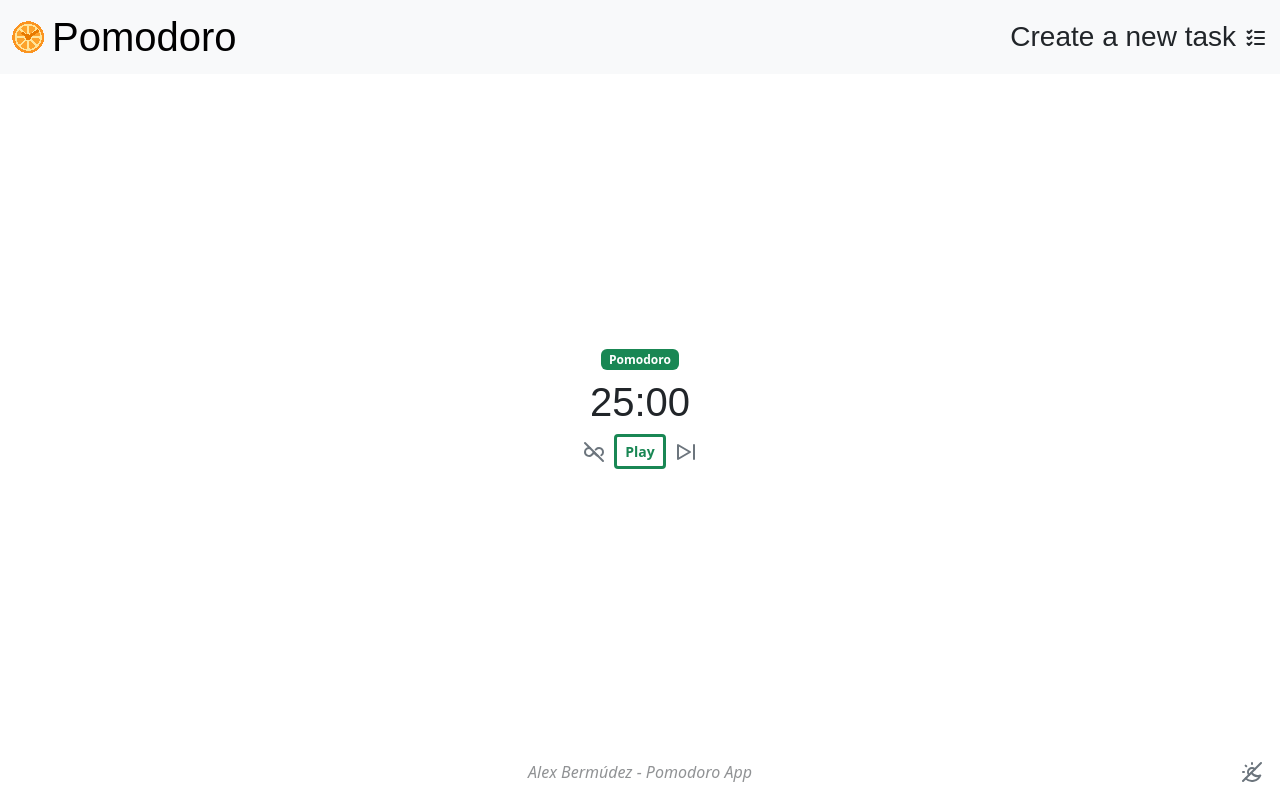
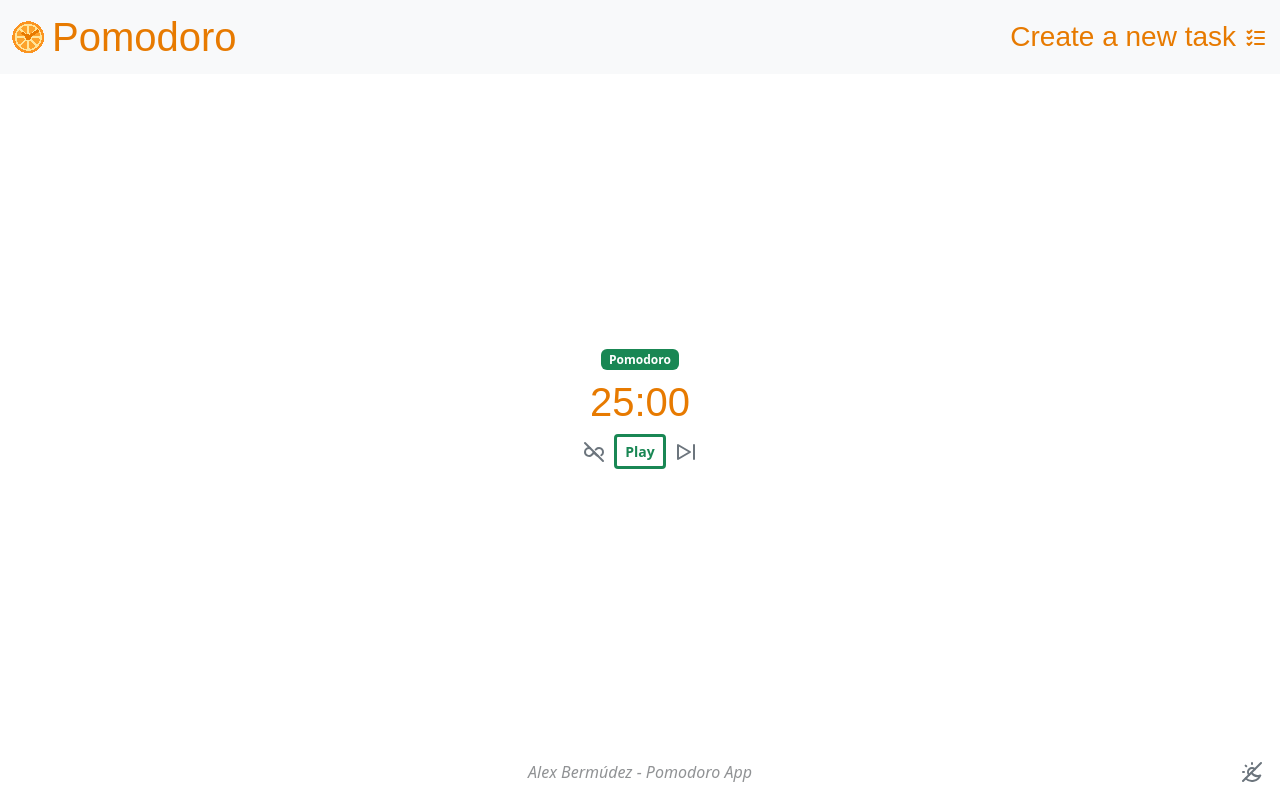
Before and after one commit to Alex-gb249/pomodoro-clock, a React (Vite) app: page / in a window 1280 px wide. Both pictures are taken after a click on the link "Create a new task". Built offline with nearby package versions, Linux system fonts and the light colour scheme; a web font is replaced by a local one.

Commit message:
Use logo related colors, based on theme selected

```diff
--- a/src/components/clock/Clock.tsx
+++ b/src/components/clock/Clock.tsx
@@ -4,7 +4,7 @@ import { DEFAULT_BREAK_SECONDS, DEFAULT_SECONDS, secondsToClock } from '../../ut
 import { PomodoroContext } from '../../contexts/Pomodoro'
 import Skip from '../../assets/Skip'
 import { ThemeContext } from '../../contexts/Theme'
-import { turnNewTheme } from '../../utilities/ThemeUtils'
+import { getColorClass, turnNewTheme } from '../../utilities/ThemeUtils'
 import Infinity from '../../assets/Infinity'
 import InfinityOff from '../../assets/InfinityOff'
 import useSound from '../../hooks/useSound'
@@ -26,6 +26,8 @@ export function Clock() {
   } = useContext(PomodoroContext)
 
   const { themeMode } = useContext(ThemeContext)
+
+  const colorClass = getColorClass(themeMode, isBreak)
 
   const { play } = useSound('notification')
 
@@ -156,7 +158,7 @@ export function Clock() {
             />
           </>
         ) : (
-          <h1 className='text-center clickable fs-1' onClick={handleCustomize}>
+          <h1 className={`${colorClass} text-center clickable fs-1`} onClick={handleCustomize}>
             {secondsToClock(seconds)}
           </h1>
         )}
--- a/src/components/header/Header.tsx
+++ b/src/components/header/Header.tsx
@@ -2,9 +2,16 @@ import { useContext } from 'react'
 import './Header.css'
 import { TasksContext } from '../../contexts/Tasks'
 import Checklist from '../../assets/Checklist'
+import { ThemeContext } from '../../contexts/Theme'
+import { PomodoroContext } from '../../contexts/Pomodoro'
+import { getColorClass } from '../../utilities/ThemeUtils'
 
 export function Header() {
   const { isSelectingTask, setIsSelectingTask, currentTask } = useContext(TasksContext)
+  const { themeMode } = useContext(ThemeContext)
+  const { isBreak } = useContext(PomodoroContext)
+
+  const colorClass = getColorClass(themeMode, isBreak)
 
   const handleClick = () => {
     const newIsSelectingTask = !isSelectingTask
@@ -16,12 +23,12 @@ export function Header() {
       <div className='container-fluid'>
         <div className='navbar-brand d-flex align-items-center prevent-select'>
           <img className='logo me-2' src='/pomodoro-logo.png' alt='Pomodoro logo' />
-          <h1>Pomodoro</h1>
+          <h1 className={colorClass}>Pomodoro</h1>
         </div>
         {!isSelectingTask && (
           <div className='d-flex align-items-center'>
-            {currentTask && <h3 className='me-2'>{currentTask.getName()}</h3>}
-            <a className='clickable' onClick={handleClick}>
+            {currentTask && <h3 className={`${colorClass} me-2`}>{currentTask.getName()}</h3>}
+            <a className={`${colorClass} clickable`} onClick={handleClick}>
               <Checklist />
             </a>
           </div>
--- a/src/index.css
+++ b/src/index.css
@@ -1,3 +1,10 @@
+:root {
+  --primary-dark-color: #e77a00;
+  --primary-color: #fb9420;
+  --secondary-color: #fda32c;
+  --third-color: #ffe59b;
+}
+
 body {
   margin: 0;
 }
@@ -10,3 +17,11 @@ h1, h2, h3, h4, h5, h6 {
 #body, nav {
   transition: background-color 1s ease, color 1s ease;
 }
+
+.primary-dark-text {
+  color: var(--primary-dark-color);
+}
+
+.secondary-text {
+  color: var(--secondary-color);
+}
--- a/src/utilities/ThemeUtils.ts
+++ b/src/utilities/ThemeUtils.ts
@@ -4,3 +4,13 @@ export const turnNewTheme = (themeMode: Theme, isBreak: boolean) => {
   const newTheme = themeMode === Theme.DYNAMIC ? (isBreak ? Theme.DARK : Theme.LIGHT) : themeMode
   document.getElementById('body')?.setAttribute('data-bs-theme', newTheme)
 }
+
+export const getColorClass = (themeMode: Theme, isBreak: boolean) => {
+  return themeMode === Theme.DYNAMIC
+    ? isBreak
+      ? 'secondary-text'
+      : 'primary-dark-text'
+    : themeMode === Theme.DARK
+      ? 'secondary-text'
+      : 'primary-dark-text'
+}
```
